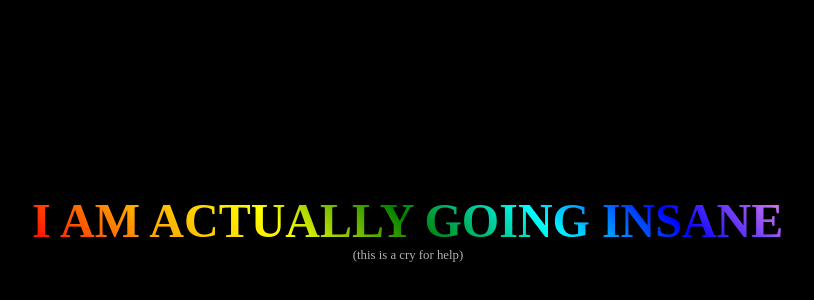
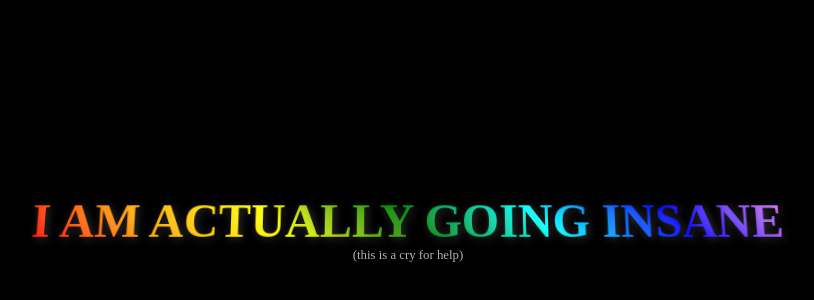
Before and after one commit to Opiah8000LP/ergmfd, a plain HTML site: page index.html in a window 1280 px wide. Shown: the part 180-480 px from the top of the page, without its empty margins (232-1046 px from the left). Drawn offline with Linux system fonts and the light colour scheme.

Commit message:
Update index.html

```diff
--- a/index.html
+++ b/index.html
@@ -16,6 +16,8 @@
         .container {
             position: relative;
             text-align: center;
+            user-select: none;
+            perspective: 800px;
         }
         .text {
             font-size: 3rem;
@@ -25,15 +27,18 @@
             background-image: linear-gradient(45deg, red, orange, yellow, green, cyan, blue, violet);
             -webkit-background-clip: text;
             color: transparent;
+            text-shadow: 2px 2px 10px rgba(255, 255, 255, 0.2);
+            transform-style: preserve-3d;
         }
         .subtext {
             font-size: 0.8rem;
             color: white;
             opacity: 0.7;
+            user-select: none;
         }
         @keyframes spin {
-            from { transform: rotateY(0deg); }
-            to { transform: rotateY(360deg); }
+            from { transform: rotateY(0deg) rotateX(10deg); }
+            to { transform: rotateY(360deg) rotateX(10deg); }
         }
     </style>
 </head>
```
